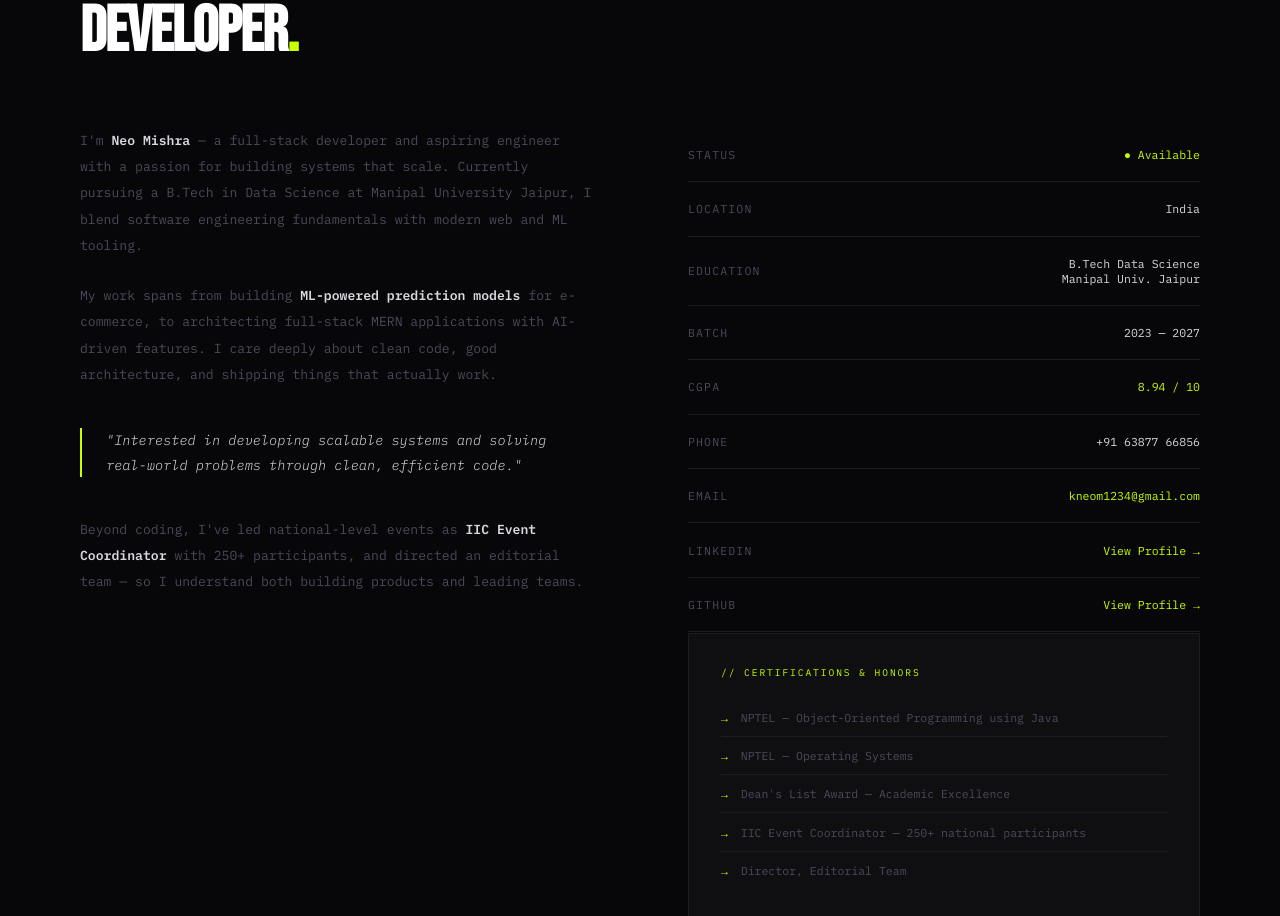
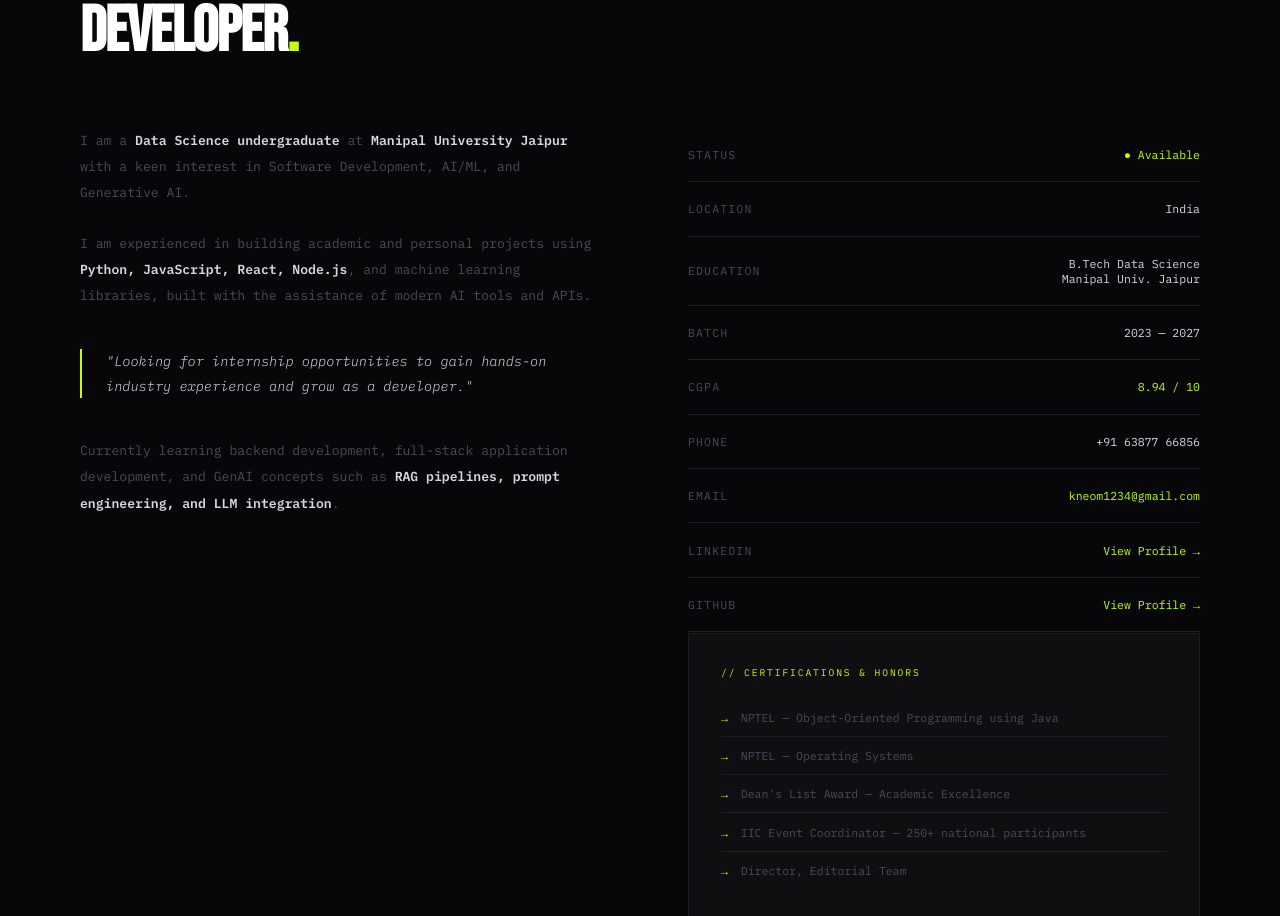
Before and after one commit to Neo200411/Portfolio, a React (Vite) app: page / in a window 1280 px wide. Shown: the part 1056-1972 px from the top of the page. Built offline with nearby package versions, Linux system fonts and the light colour scheme.

Commit message:
docs: update about me description in frontend component and profile readme

```diff
--- a/src/components/About.jsx
+++ b/src/components/About.jsx
@@ -15,21 +15,19 @@ const About = () => {
           transition={{ duration: 0.8 }}
         >
           <p>
-            I'm <strong>Neo Mishra</strong> — a full-stack developer and aspiring engineer with a passion
-            for building systems that scale. Currently pursuing a B.Tech in Data Science at Manipal
-            University Jaipur, I blend software engineering fundamentals with modern web and ML tooling.
+            I am a <strong>Data Science undergraduate</strong> at <strong>Manipal University Jaipur</strong> with
+            a keen interest in Software Development, AI/ML, and Generative AI.
           </p>
           <p>
-            My work spans from building <strong>ML-powered prediction models</strong> for e-commerce,
-            to architecting full-stack MERN applications with AI-driven features. I care deeply about
-            clean code, good architecture, and shipping things that actually work.
+            I am experienced in building academic and personal projects using <strong>Python, JavaScript, React, Node.js</strong>,
+            and machine learning libraries, built with the assistance of modern AI tools and APIs.
           </p>
           <div className="about-highlight">
-            "Interested in developing scalable systems and solving real-world problems through clean, efficient code."
+            "Looking for internship opportunities to gain hands-on industry experience and grow as a developer."
           </div>
           <p>
-            Beyond coding, I've led national-level events as <strong>IIC Event Coordinator</strong> with 250+
-            participants, and directed an editorial team — so I understand both building products and leading teams.
+            Currently learning backend development, full-stack application development, and GenAI
+            concepts such as <strong>RAG pipelines, prompt engineering, and LLM integration</strong>.
           </p>
         </motion.div>
 
```
Also changed, not shown: 1 other file (tests, documents, lock files or other folders).
